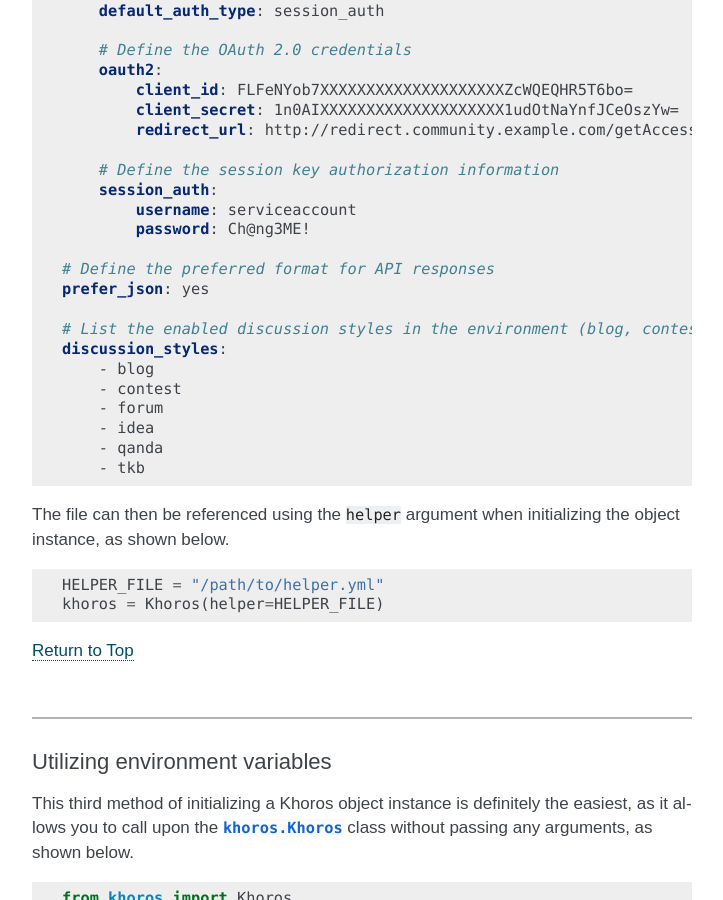
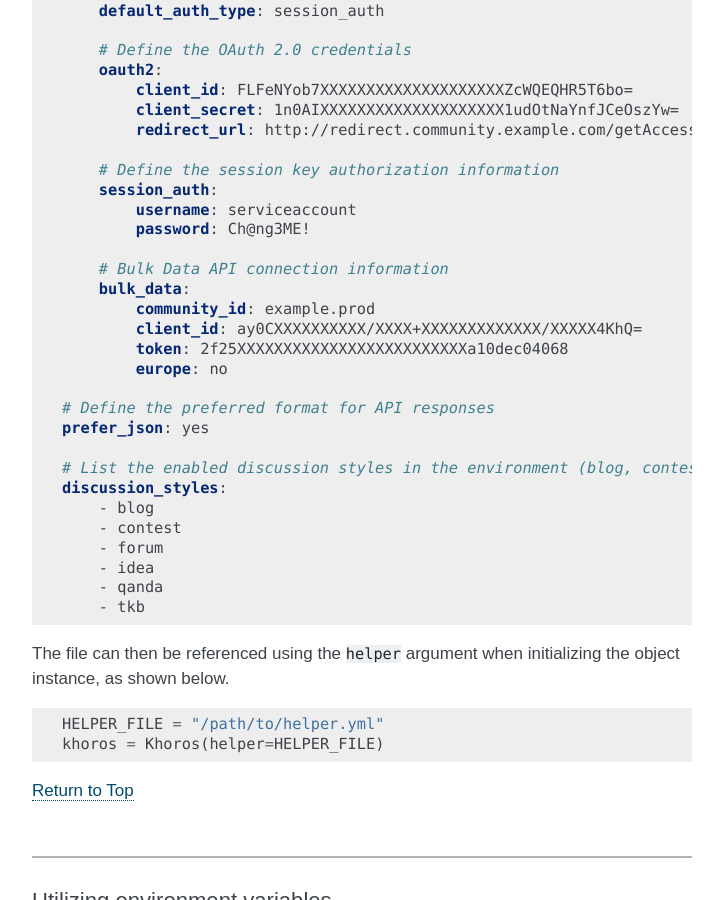
Before and after one commit to jeffshurtliff/khoros, a Sphinx documentation site: the page built from docs/introduction.rst, in a window 1280 px wide and 900 px high, scrolled down 3054 px. Shown: the whole window, without its empty margins (388-1111 px from the left). Built offline with Sphinx 7.4.7, drawn with Linux system fonts in a browser that asks for light colours.

Commit message:
Added Bulk Data info to the helper example (#53)

```diff
--- a/docs/introduction.rst
+++ b/docs/introduction.rst
@@ -164,6 +164,13 @@
        session_auth:
            username: serviceaccount
            password: Ch@ng3ME!
+
+       # Bulk Data API connection information
+       bulk_data:
+           community_id: example.prod
+           client_id: ay0CXXXXXXXXXX/XXXX+XXXXXXXXXXXXX/XXXXX4KhQ=
+           token: 2f25XXXXXXXXXXXXXXXXXXXXXXXXXa10dec04068
+           europe: no
 
    # Define the preferred format for API responses
    prefer_json: yes
```
